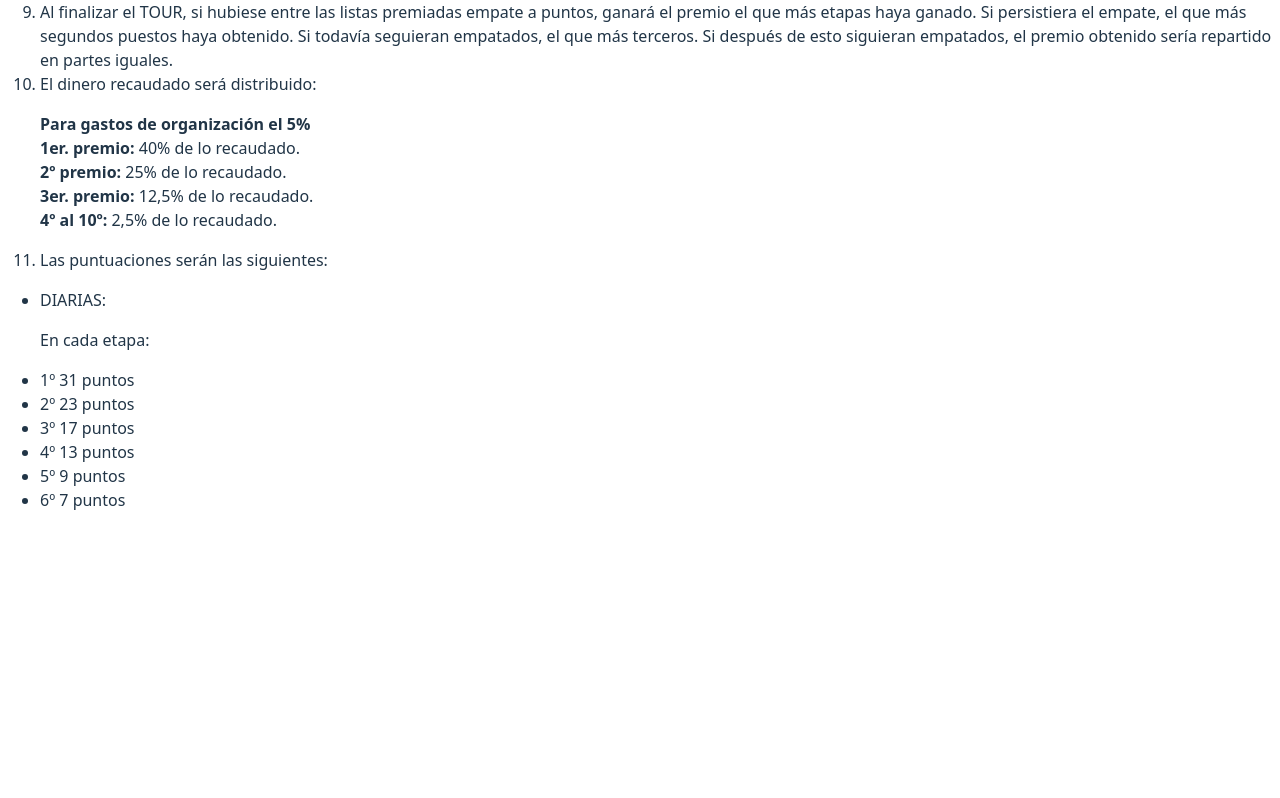
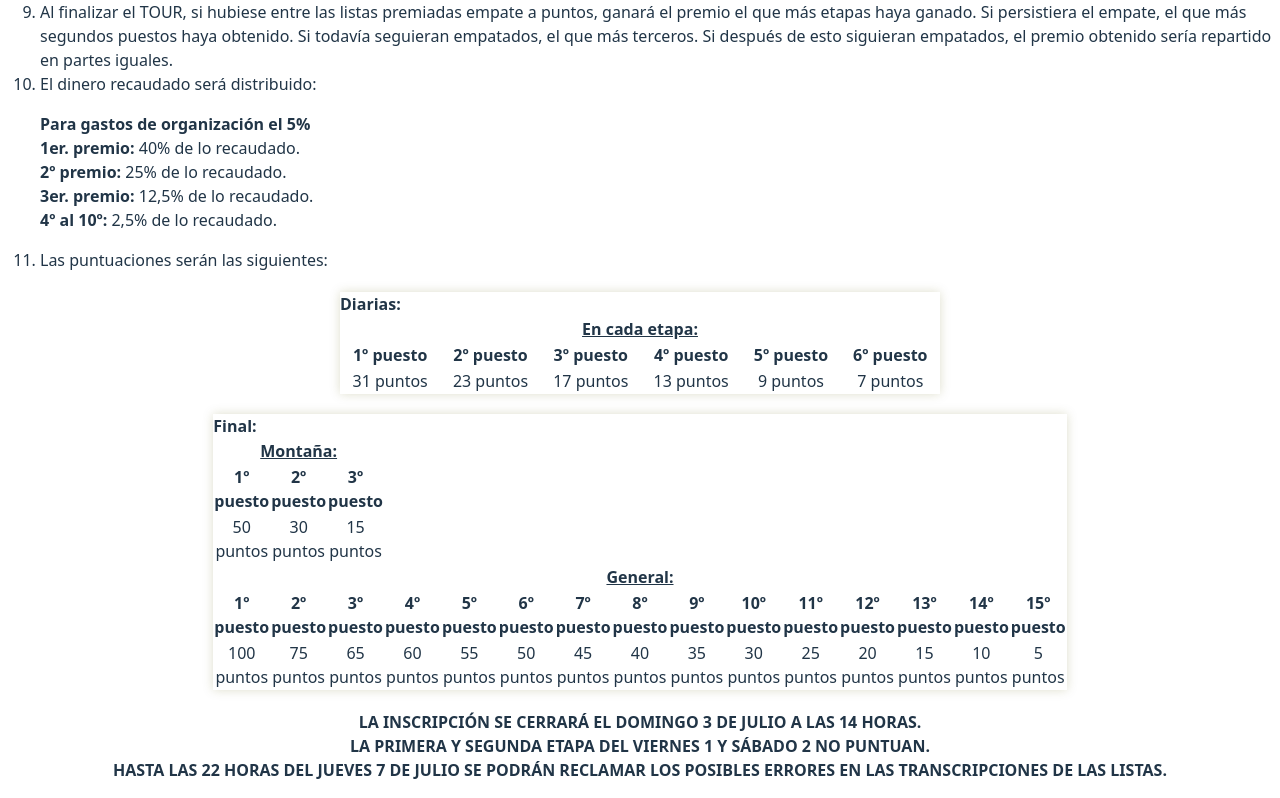
Before and after one commit to AIETXA/front-porra, a React (Vite) app: page /dashboard/bases in a window 1280 px wide. Shown: the part 428-1226 px from the top of the page. Before the commit the page ends 956 px from the top, so only its background shows below. Built offline with nearby package versions, Linux system fonts and the light colour scheme.

Commit message:
rutas de dashboard terminadas

```diff
--- a/package.json
+++ b/package.json
@@ -13,6 +13,7 @@
     "axios": "^1.11.0",
     "react": "^19.1.0",
     "react-dom": "^19.1.0",
+    "react-icons": "^5.5.0",
     "react-router-dom": "^7.7.0"
   },
   "devDependencies": {
--- a/src/components/admin/Etapas.jsx
+++ b/src/components/admin/Etapas.jsx
@@ -5,6 +5,7 @@ import { useNavigate } from "react-router-dom";
 const AdminEtapasTabla = () => {
 
     const [ etapas, setEtapas ] = useState([]);
+    const [ loading, setLoading ] = useState(true)
     const navigate = useNavigate();
     const apiUrl = import.meta.env.VITE_API_URL;
 
@@ -19,7 +20,9 @@ const AdminEtapasTabla = () => {
 
 
     useEffect(() => {
-      console.log("useEffect se ejecuta");
+      setTimeout(() => {
+
+
         const token = localStorage.getItem('token');
         fetch(`${apiUrl}/api/etapas`, {
           headers: {
@@ -28,16 +31,19 @@ const AdminEtapasTabla = () => {
         })
         .then(res => res.json())
         .then(data => {
-       console.log('Etapas cargadas:', data)
-      setEtapas(data)
+          setEtapas(data),
+          setLoading(false)
         })
 
         .catch(err => {
           console.error('Error al cargar la etapa', err)
         });
+      }, 1000)
 }, []);
 
- console.log('Etapas agrupadas:', etapasAgrupadas);
+if(loading) {
+  return <div className="spinner"></div>
+}
 
     return (
       <>
--- a/src/index.css
+++ b/src/index.css
@@ -61,6 +61,21 @@ button:focus-visible {
   box-shadow: none;
 }
 
+.spinner {
+  width: 40px;
+  height: 40px;
+  border: 4px solid #eee;
+  border-top: 4px solid #333;
+  border-radius: 50%;
+  animation: girar 1s linear infinite;
+  margin: 50px auto;
+}
+@keyframes girar {
+  to {
+    transform: rotate(360deg);
+  }
+}
+
 @media (prefers-color-scheme: light) {
   :root {
     color: #213547;
--- a/src/pages/DashBases.jsx
+++ b/src/pages/DashBases.jsx
@@ -1,3 +1,5 @@
+import '../styles/Inicio.css'
+
 
 const BasesyCondiciones = () => {
 
@@ -28,25 +30,104 @@ const BasesyCondiciones = () => {
             </p>
         </li>
         <li>Las puntuaciones serán las siguientes:</li></ol>
-        <ul><li>DIARIAS:	</li>
-		<p>En cada etapa:</p>
+        <table className="t-1">
+            <thead>
+                <caption><strong>Diarias:</strong></caption>
+                <tr>
+                    <th colSpan='6'><u>En cada etapa:</u></th>
+                </tr>
+                <tr>
+                    <th>1º puesto</th>
+                    <th>2º puesto</th>
+                    <th>3º puesto</th>
+                    <th>4º puesto</th>
+                    <th>5º puesto</th>
+                    <th>6º puesto</th>
+                </tr>
+            </thead>
+            <tbody>
+                <tr>
+                    <td>31 puntos</td>
+                    <td>23 puntos</td>
+                    <td>17 puntos</td>
+                    <td>13 puntos</td>
+                    <td>9 puntos</td>
+                    <td>7 puntos</td>
+                </tr>
+            </tbody>
+        </table>
 
-			<li>1º 31 puntos</li>
-            <li>2º  23 puntos</li>
-            <li>3º 17 puntos</li>
-            <li>4º  13 puntos</li>
-            <li>5º  9 puntos</li>
-            <li>6º  7 puntos</li>
+        <table className="t-2">
+            <thead>
+                <caption><strong>Final:</strong></caption>
+                <tr>
+                    <th colSpan='3'><u>Montaña:</u></th>
+                </tr>
+                <tr>
+                    <th>1º puesto</th>
+                    <th>2º puesto</th>
+                    <th>3º puesto</th>
+                </tr>
+            </thead>
+            <tbody>
+                <tr>
+                    <td>50 puntos</td>
+                    <td>30 puntos</td>
+                    <td>15 puntos</td>
+
+                </tr>
+            </tbody>
 
 
-
-        </ul>
-
-
-
-
- </section>
- )
+            <thead>
+                <tr>
+                    <th colSpan="15"><u>General:</u></th>
+                </tr>
+                <tr>
+                    <th>1º puesto</th>
+                    <th>2º puesto</th>
+                    <th>3º puesto</th>
+                    <th>4º puesto</th>
+                    <th>5º puesto</th>
+                    <th>6º puesto</th>
+                    <th>7º puesto</th>
+                    <th>8º puesto</th>
+                    <th>9º puesto</th>
+                    <th>10º puesto</th>
+                    <th>11º puesto</th>
+                    <th>12º puesto</th>
+                    <th>13º puesto</th>
+                    <th>14º puesto</th>
+                    <th>15º puesto</th>
+                </tr>
+            </thead>
+            <tbody>
+                <tr>
+                    <td>100 puntos</td>
+                    <td>75 puntos</td>
+                    <td>65 puntos</td>
+                    <td>60 puntos</td>
+                    <td>55 puntos</td>
+                    <td>50 puntos</td>
+                    <td>45 puntos</td>
+                    <td>40 puntos</td>
+                    <td>35 puntos</td>
+                    <td>30 puntos</td>
+                    <td>25 puntos</td>
+                    <td>20 puntos</td>
+                    <td>15 puntos</td>
+                    <td>10 puntos</td>
+                    <td>5 puntos</td>
+                </tr>
+            </tbody>
+        </table>
+        <p style={{textAlign:'center'}}><strong>
+            LA INSCRIPCIÓN SE CERRARÁ EL DOMINGO 3 DE JULIO A LAS 14 HORAS. <br></br>
+            LA PRIMERA Y SEGUNDA ETAPA DEL VIERNES 1 Y SÁBADO 2 NO PUNTUAN. <br></br>
+		    HASTA LAS 22 HORAS DEL JUEVES 7 DE JULIO SE PODRÁN RECLAMAR LOS POSIBLES ERRORES EN LAS TRANSCRIPCIONES DE LAS LISTAS.
+        </strong></p>
+    </section>
+    )
 }
 
 export default BasesyCondiciones
--- a/src/pages/DashCorredores.jsx
+++ b/src/pages/DashCorredores.jsx
@@ -3,12 +3,22 @@ import axios from "axios";
 
 const Corredores = () => {
   const [corredores, setCorredores] = useState([]);
+  const [ loading, setLoading ] = useState(true)
 
   useEffect(() => {
-    axios.get('http://localhost:3000/corredores/')
-      .then(res => setCorredores(res.data))
+    setTimeout(() => {
+
+      axios.get('http://localhost:3000/corredores/')
+      .then(res =>
+        setCorredores(res.data),
+        setLoading(false))
       .catch(err => console.error(err));
+    }, 1000)
   }, []);
+
+  if(loading) {
+    return <div className="spinner"></div>
+  }
 
   return (
     <div style={{ padding: '1rem' }}>
--- a/src/pages/DashEtapas.jsx
+++ b/src/pages/DashEtapas.jsx
@@ -1,20 +1,25 @@
 import { useEffect, useState } from "react";
 import axios from "axios";
-
+import { FaSpinner } from "react-icons/fa";
 
 const tiposOrden = ['EtapasDiarias', 'FinalMontaña', 'FinalGeneral'];
 
 const EtapasEnDashboard = ({ esVistaUsuario = false }) => {
     const [etapas, setEtapa] = useState([]);
+    const [ loading, setLoading ] = useState(true)
 
 
   useEffect(() => {
-    axios.get('http://localhost:3000/etapas')
-    .then(res =>
-        setEtapa (res.data))
+    setTimeout(() => {
 
-    .catch(err => console.error(err));
-  }, []);
+      axios.get('http://localhost:3000/etapas')
+      .then(res =>
+        setEtapa (res.data),
+        setLoading(false))
+        .catch(err => console.error(err));
+      }, 1000)
+      }, []);
+
 
   const etapasAgrupadas = tiposOrden.map(tipo => ({
     tipo,
@@ -22,6 +27,12 @@ const EtapasEnDashboard = ({ esVistaUsuario = false }) => {
       .filter(e => e.tipo === tipo)
       .sort((a, b) => parseInt(a.numero) - parseInt(b.numero))
   }));
+
+if(loading) {
+  return <div className="spinner"></div>
+}
+
+
 return (
     <div className="tablero-etapas"  style={{ padding: '1rem' }}>
      <h3 style={{ textAlign: 'center', marginBottom: '1rem' }}>Etapas</h3>
--- a/src/pages/DashInicio.jsx
+++ b/src/pages/DashInicio.jsx
@@ -5,9 +5,9 @@ import '../styles/Inicio.css'
 
 const Inicio = () => (
     <section className="presentacion">
-        <h1>Bienvenidos a la Porra del Monte</h1>
-        <p>Participá eligiendo tus corredores favoritos del Tour...</p>
-        <p>Ahora podes hacer la cantidad de listas que quieras</p>
+        <h1>Bienvenidos a la tradicional Porra del Monte</h1>
+        <p><Link to='/registro'>Registrate</Link> y participá eligiendo tus 15 corredores favoritos ...</p>
+        <p>Ahora podes hacer la cantidad de listas que quieras.</p>
         <p><strong>¡Animáte, hay grandes premios!</strong></p>
         <Link to="/dashboard/bases"><button className="btn-bases">Bases y condiciones</button></Link>
     </section> );
--- a/src/pages/admin/Panel.jsx
+++ b/src/pages/admin/Panel.jsx
@@ -26,7 +26,7 @@ export default function AdminPanel() {
       minHeight: '100vh',
     },
     h2: {
-      color: '#f90b96ff',
+      color: 'black',
     },
     ul: {
       listStyle: 'none',
@@ -37,20 +37,21 @@ export default function AdminPanel() {
     },
     a: {
       textDecoration: 'none',
-      backgroundColor: '#00cc36ff',
-      color: 'white',
+      backgroundColor: 'rgb(246, 221, 60)',
+      color: 'black',
       padding: '0.5rem 1rem',
       borderRadius: '5px',
     },
 
     button: {
-      backgroundColor: '#00cc36ff',
-      color: 'white',
+      backgroundColor:' rgb(246, 221, 60)',
+      color: 'black',
       padding: '0.5rem 1rem',
       borderRadius: '5px',
       border: 'none',
       cursor: 'pointer',
     },
+
   }
 
   return (
--- a/src/routes/RoutesApp.jsx
+++ b/src/routes/RoutesApp.jsx
@@ -19,9 +19,8 @@ const RoutesApp = () => {
     return (
        <Routes>
             <Route path="/dashboard" element={<Dashboard />} />
-
+            <Route index element={<Inicio />} />
             <Route path="/dashboard/inicio" element={<Inicio />} />
-
             <Route path="/dashboard/bases" element={<BasesyCondiciones/>}/>
             <Route path="/dashboard/etapas" element={<EtapasEnDashboard esVistaUsuario={true}/>}/>
 
@@ -36,6 +35,7 @@ const RoutesApp = () => {
                 <Route path="" element={<AdminPanel/>}/>
                     <Route path="etapas" element={<AdminEtapasTabla />} />
                     <Route path="etapas/:id" element={<AdminEtapaDetalle/>}/>
+                    <Route path="corredores" element={<Corredores/>}/>
 
 
 
--- a/src/styles/Inicio.css
+++ b/src/styles/Inicio.css
@@ -9,3 +9,19 @@
     background-color: rgba(215, 194, 53, 1);
     border: 1px solid black;
 }
+
+.t-1, .t-2 {
+    width: 100%;
+    max-width: 600px;
+    gap: 10px;
+    padding: 5px;
+    margin: 20px auto;
+    border-collapse: collapse;
+    text-align: center;
+    box-shadow: 0 0 10px rgba(91, 91, 2, 0.205);
+}
+
+.t-2 th,
+.t-2 td {
+    text-align: center;
+}
```
Also changed, not shown: 1 other file (tests, documents, lock files or other folders). Lines whose indentation alone changed are shown as unchanged.
